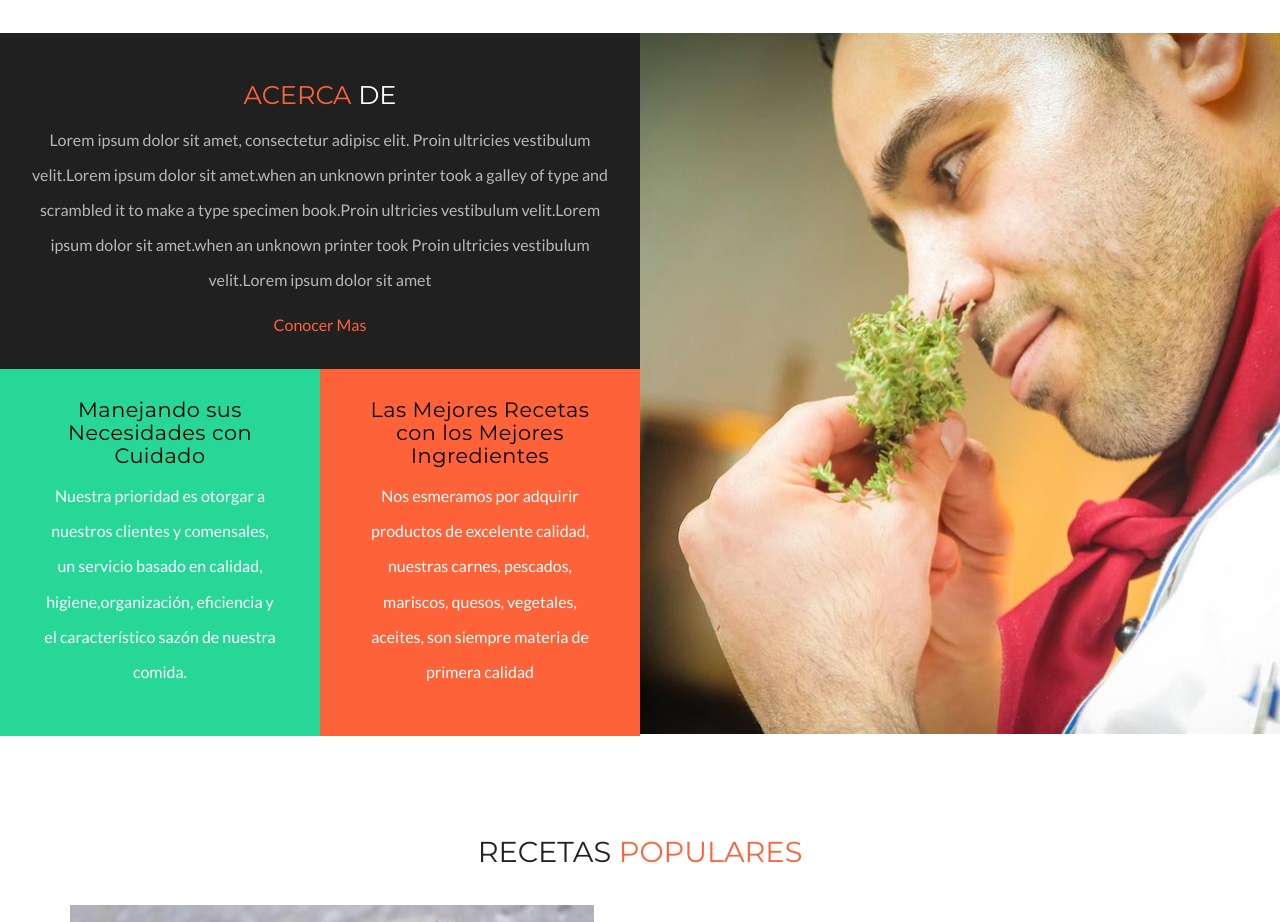
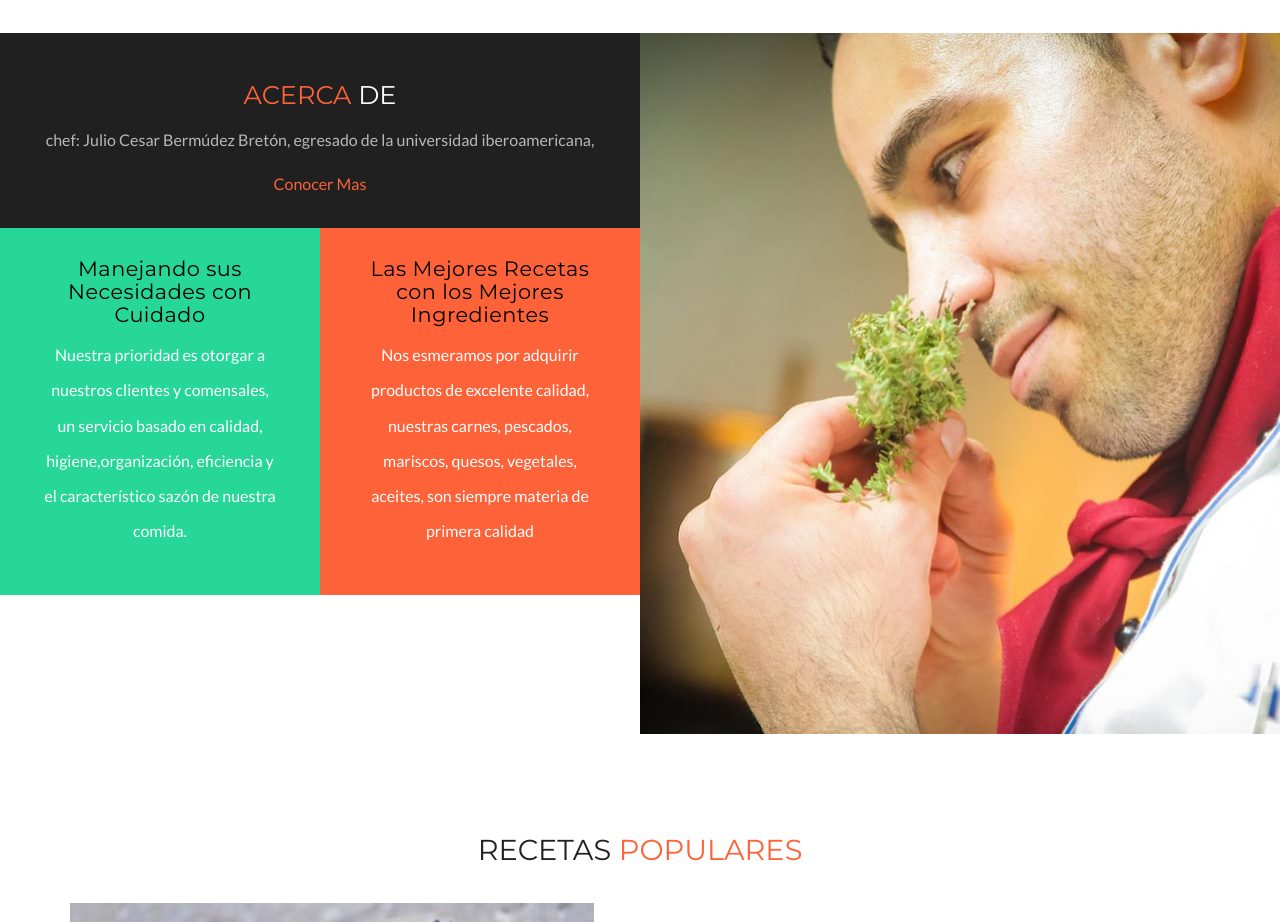
Before and after one commit to Miguel-Villeda-R/BANQUETES-B-B, a plain HTML site: page index.html in a window 1280 px wide. Shown: the part 1180-2102 px from the top of the page. Drawn offline with Linux system fonts and the light colour scheme.

Commit message:
new update form info

```diff
--- a/index.html
+++ b/index.html
@@ -240,7 +240,7 @@ Smartphone Compatible web template, free webdesigns for Nokia, Samsung, LG, Sony
       <div class="col-md-6 ab-w3-agile-info">
 	   <div class="ab-w3-agile-info-text">
 	     <h3 class="tittle-w3">Acerca<span> De</span></h3>
-		 <p class="para-w3l">Lorem ipsum dolor sit amet, consectetur adipisc elit. Proin ultricies vestibulum velit.Lorem ipsum dolor sit amet.when an unknown printer took a galley of type and scrambled it to make a type specimen book.Proin ultricies vestibulum velit.Lorem ipsum dolor sit amet.when an unknown printer took  Proin ultricies vestibulum velit.Lorem ipsum dolor sit amet</p>
+		 <p class="para-w3l">chef: Julio Cesar Bermúdez Bretón, egresado de la universidad iberoamericana, </p>
 			<div class="about-read">
 				<a href="single.html">Conocer Mas</a>
 			</div>
```
